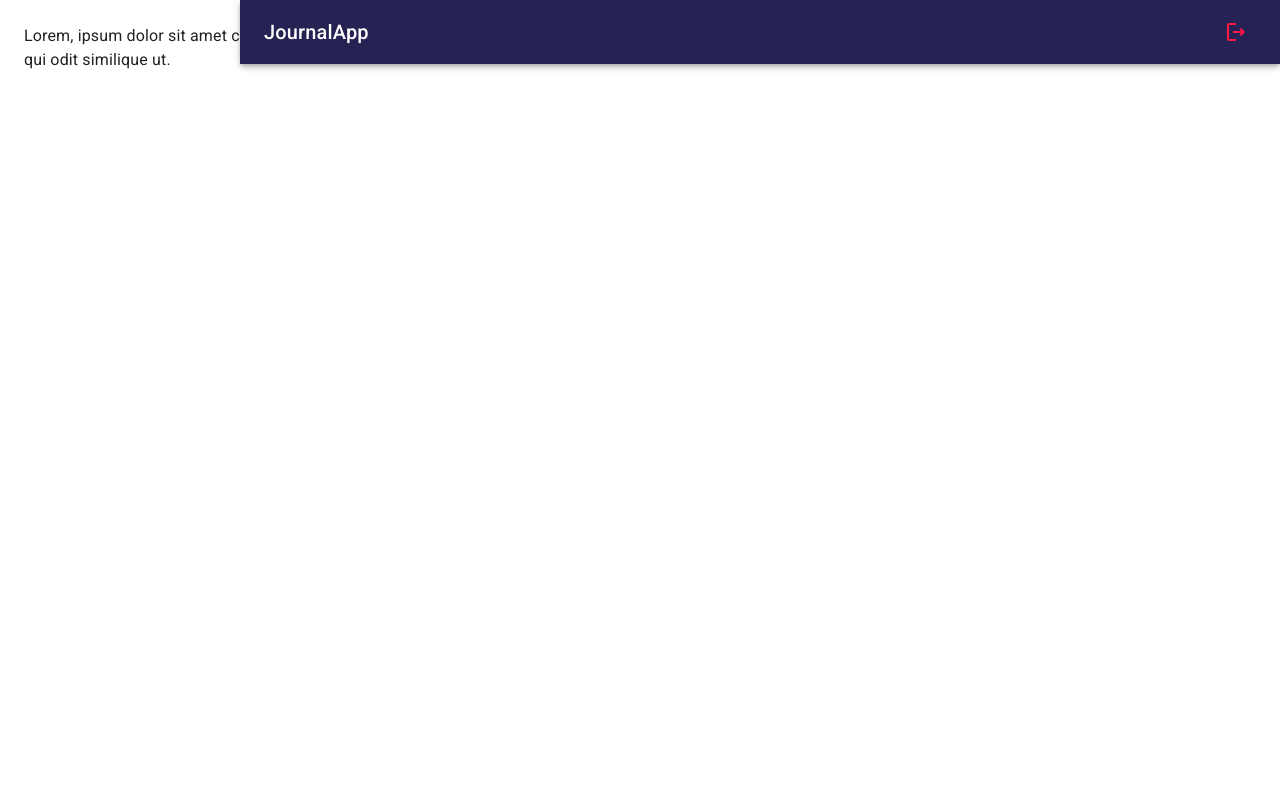
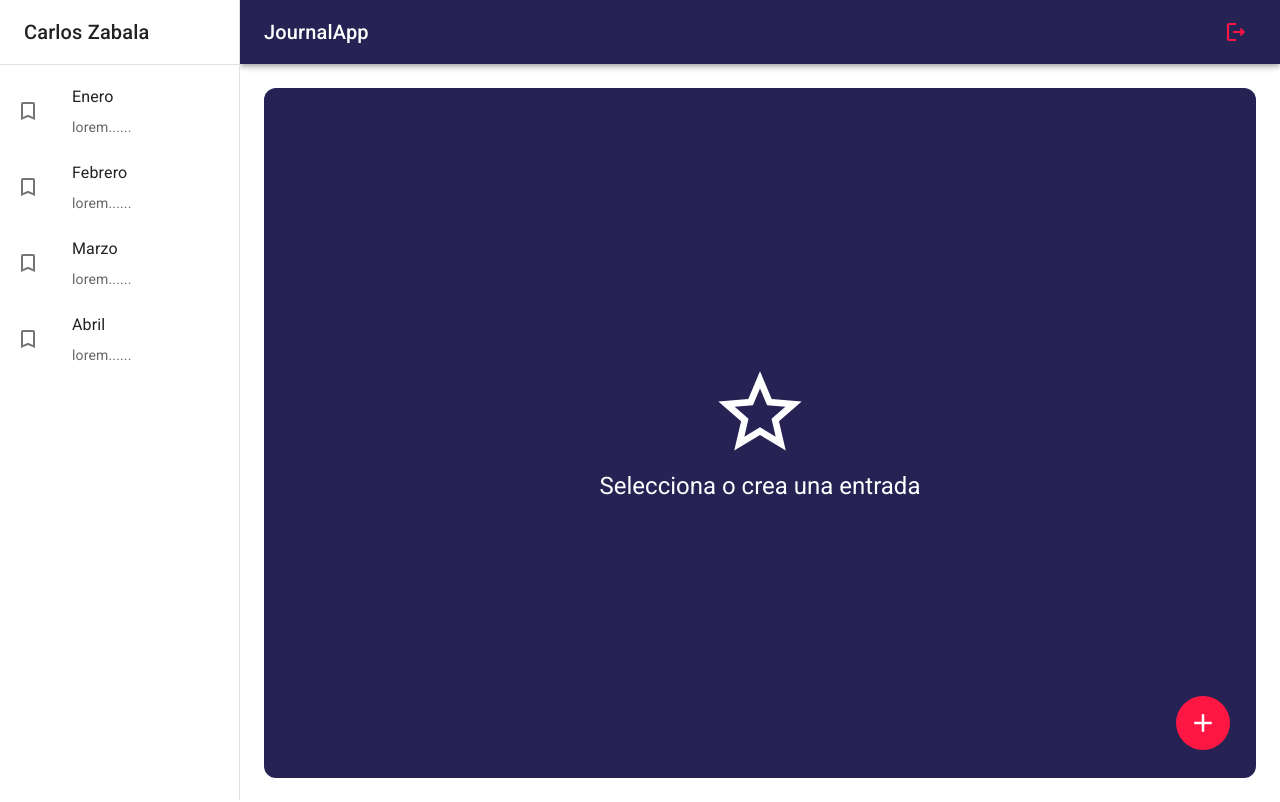
Before and after one commit to czabala847/react-journal-app, a React (Vite) app: page / in a window 1280 px wide. Built offline with nearby package versions, Linux system fonts and the light colour scheme.

Commit message:
Terminando pantalla del journal

```diff
--- /dev/null
+++ b/src/journal/components/ImageGallery.tsx
@@ -0,0 +1,70 @@
+import * as React from "react";
+import { ImageList, ImageListItem } from "@mui/material";
+
+export const ImageGallery: React.FC = () => {
+  return (
+    <ImageList sx={{ width: "100%", height: 450 }} cols={4} rowHeight={200}>
+      {itemData.map((item) => (
+        <ImageListItem key={item.img}>
+          <img
+            src={`${item.img}?w=164&h=164&fit=crop&auto=format`}
+            srcSet={`${item.img}?w=164&h=164&fit=crop&auto=format&dpr=2 2x`}
+            alt={item.title}
+            loading="lazy"
+          />
+        </ImageListItem>
+      ))}
+    </ImageList>
+  );
+};
+
+const itemData = [
+  {
+    img: "https://images.unsplash.com/photo-1551963831-b3b1ca40c98e",
+    title: "Breakfast",
+  },
+  {
+    img: "https://images.unsplash.com/photo-1551782450-a2132b4ba21d",
+    title: "Burger",
+  },
+  {
+    img: "https://images.unsplash.com/photo-1522770179533-24471fcdba45",
+    title: "Camera",
+  },
+  {
+    img: "https://images.unsplash.com/photo-1444418776041-9c7e33cc5a9c",
+    title: "Coffee",
+  },
+  {
+    img: "https://images.unsplash.com/photo-1533827432537-70133748f5c8",
+    title: "Hats",
+  },
+  {
+    img: "https://images.unsplash.com/photo-1558642452-9d2a7deb7f62",
+    title: "Honey",
+  },
+  {
+    img: "https://images.unsplash.com/photo-1516802273409-68526ee1bdd6",
+    title: "Basketball",
+  },
+  {
+    img: "https://images.unsplash.com/photo-1518756131217-31eb79b20e8f",
+    title: "Fern",
+  },
+  {
+    img: "https://images.unsplash.com/photo-1597645587822-e99fa5d45d25",
+    title: "Mushrooms",
+  },
+  {
+    img: "https://images.unsplash.com/photo-1567306301408-9b74779a11af",
+    title: "Tomato basil",
+  },
+  {
+    img: "https://images.unsplash.com/photo-1471357674240-e1a485acb3e1",
+    title: "Sea star",
+  },
+  {
+    img: "https://images.unsplash.com/photo-1589118949245-7d38baf380d6",
+    title: "Bike",
+  },
+];
--- /dev/null
+++ b/src/journal/components/SideBar.tsx
@@ -0,0 +1,57 @@
+import React from "react";
+import {
+  Box,
+  Divider,
+  Drawer,
+  Grid,
+  List,
+  ListItem,
+  ListItemButton,
+  ListItemIcon,
+  ListItemText,
+  Toolbar,
+  Typography,
+} from "@mui/material";
+import { TurnedInNotOutlined } from "@mui/icons-material";
+
+export const SideBar: React.FC<{ drawerWidth: number }> = ({ drawerWidth }) => {
+  return (
+    <Box
+      component="nav"
+      sx={{ width: { sm: drawerWidth }, flexShrink: { sm: 0 } }}
+    >
+      <Drawer
+        variant="permanent"
+        open
+        sx={{
+          display: { xs: "block" },
+          "& .MuiDrawer-paper": { boxSizing: "border-box", width: drawerWidth },
+        }}
+      >
+        <Toolbar>
+          <Typography variant="h6" noWrap component="div">
+            Carlos Zabala
+          </Typography>
+        </Toolbar>
+
+        <Divider />
+
+        <List>
+          {["Enero", "Febrero", "Marzo", "Abril"].map((text) => (
+            <ListItem key={text} disablePadding>
+              <ListItemButton>
+                <ListItemIcon>
+                  <TurnedInNotOutlined />
+                </ListItemIcon>
+                <Grid container direction="column">
+                  <ListItemText primary={text} />
+                  <ListItemText secondary={"lorem......"} />
+                </Grid>
+              </ListItemButton>
+            </ListItem>
+          ))}
+        </List>
+      </Drawer>
+    </Box>
+  );
+};
--- /dev/null
+++ b/src/journal/components/index.ts
@@ -0,0 +1,3 @@
+export * from "./ImageGallery";
+export * from "./NavBar";
+export * from "./SideBar";
--- a/src/journal/layout/JournalLayout.tsx
+++ b/src/journal/layout/JournalLayout.tsx
@@ -1,10 +1,10 @@
 import React from "react";
-import { Box } from "@mui/material";
+import { Box, Toolbar } from "@mui/material";
 
-import { NavBar } from "../components/NavBar";
+import { NavBar, SideBar } from "../components";
 
 interface Props {
-  children: JSX.Element;
+  children: JSX.Element[];
 }
 
 const drawerWidth: number = 240;
@@ -14,11 +14,10 @@
     <Box sx={{ display: "flex" }}>
       <NavBar drawerWidth={drawerWidth} />
 
-      {/* Sidebar */}
+      <SideBar drawerWidth={drawerWidth} />
 
       <Box component="main" sx={{ flexGrow: 1, p: 3 }}>
-        {/* Toolbar */}
-
+        <Toolbar />
         {children}
       </Box>
     </Box>
--- a/src/journal/pages/JournalPage.tsx
+++ b/src/journal/pages/JournalPage.tsx
@@ -1,18 +1,30 @@
 import React from "react";
-import { Typography } from "@mui/material";
+
+import { IconButton } from "@mui/material";
 
 import { JournalLayout } from "../layout/JournalLayout";
+import { NoteView, NothingSelectedView } from "../views";
+import { AddOutlined } from "@mui/icons-material";
 
 export const JournalPage: React.FC = () => {
   return (
     <JournalLayout>
-      <Typography>
-        Lorem, ipsum dolor sit amet consectetur adipisicing elit. A vitae sint
-        omnis soluta necessitatibus blanditiis autem sit beatae dicta nihil id
-        fugit non suscipit quo architecto, qui odit similique ut.
-      </Typography>
+      <NothingSelectedView />
+      {/* <NoteView /> */}
 
-      {/* NothingSelected */}
+      <IconButton
+        size="large"
+        sx={{
+          color: "white",
+          backgroundColor: "error.main",
+          ":hover": { backgroundColor: "error.main", opacity: 0.9 },
+          position: "fixed",
+          right: 50,
+          bottom: 50,
+        }}
+      >
+        <AddOutlined sx={{ fontSize: 30 }} />
+      </IconButton>
     </JournalLayout>
   );
 };
--- /dev/null
+++ b/src/journal/views/NoteView.tsx
@@ -0,0 +1,53 @@
+import React from "react";
+
+import { Grid, Typography, Button, TextField } from "@mui/material";
+import { SaveOutlined } from "@mui/icons-material";
+
+import { ImageGallery } from "../components";
+
+export const NoteView: React.FC = () => {
+  return (
+    <Grid
+      container
+      direction="row"
+      justifyContent="space-between"
+      alignItems="center"
+      sx={{ mb: 1 }}
+    >
+      <Grid item>
+        <Typography fontSize={39} fontWeight="light">
+          28 de Agosto, 2022
+        </Typography>
+      </Grid>
+
+      <Grid item>
+        <Button color="primary" sx={{ padding: 2 }}>
+          <SaveOutlined sx={{ fontSize: 30, mr: 1 }} />
+          Guardar
+        </Button>
+      </Grid>
+
+      <Grid container>
+        <TextField
+          type="text"
+          variant="filled"
+          fullWidth
+          placeholder="Ingrese un título"
+          label="Título"
+          sx={{ border: "none", mb: 1 }}
+        />
+
+        <TextField
+          type="text"
+          variant="filled"
+          fullWidth
+          multiline
+          placeholder="¿Qué sucedió en el día de hoy?"
+          minRows={5}
+        />
+
+        <ImageGallery />
+      </Grid>
+    </Grid>
+  );
+};
--- /dev/null
+++ b/src/journal/views/NothingSelectedView.tsx
@@ -0,0 +1,30 @@
+import React from "react";
+import { Grid, Typography } from "@mui/material";
+
+import { StarOutline } from "@mui/icons-material";
+
+export const NothingSelectedView: React.FC = () => {
+  return (
+    <Grid
+      container
+      spacing={0}
+      direction="column"
+      alignItems="center"
+      justifyContent="center"
+      sx={{
+        minHeight: "calc(100vh - 110px)",
+        backgroundColor: "primary.main",
+        borderRadius: 3,
+      }}
+    >
+      <Grid item xs={12}>
+        <StarOutline sx={{ fontSize: 100, color: "white" }} />
+      </Grid>
+      <Grid item xs={12}>
+        <Typography color="white" variant="h5">
+          Selecciona o crea una entrada
+        </Typography>
+      </Grid>
+    </Grid>
+  );
+};
--- /dev/null
+++ b/src/journal/views/index.ts
@@ -0,0 +1,2 @@
+export * from "./NoteView";
+export * from "./NothingSelectedView";
```
